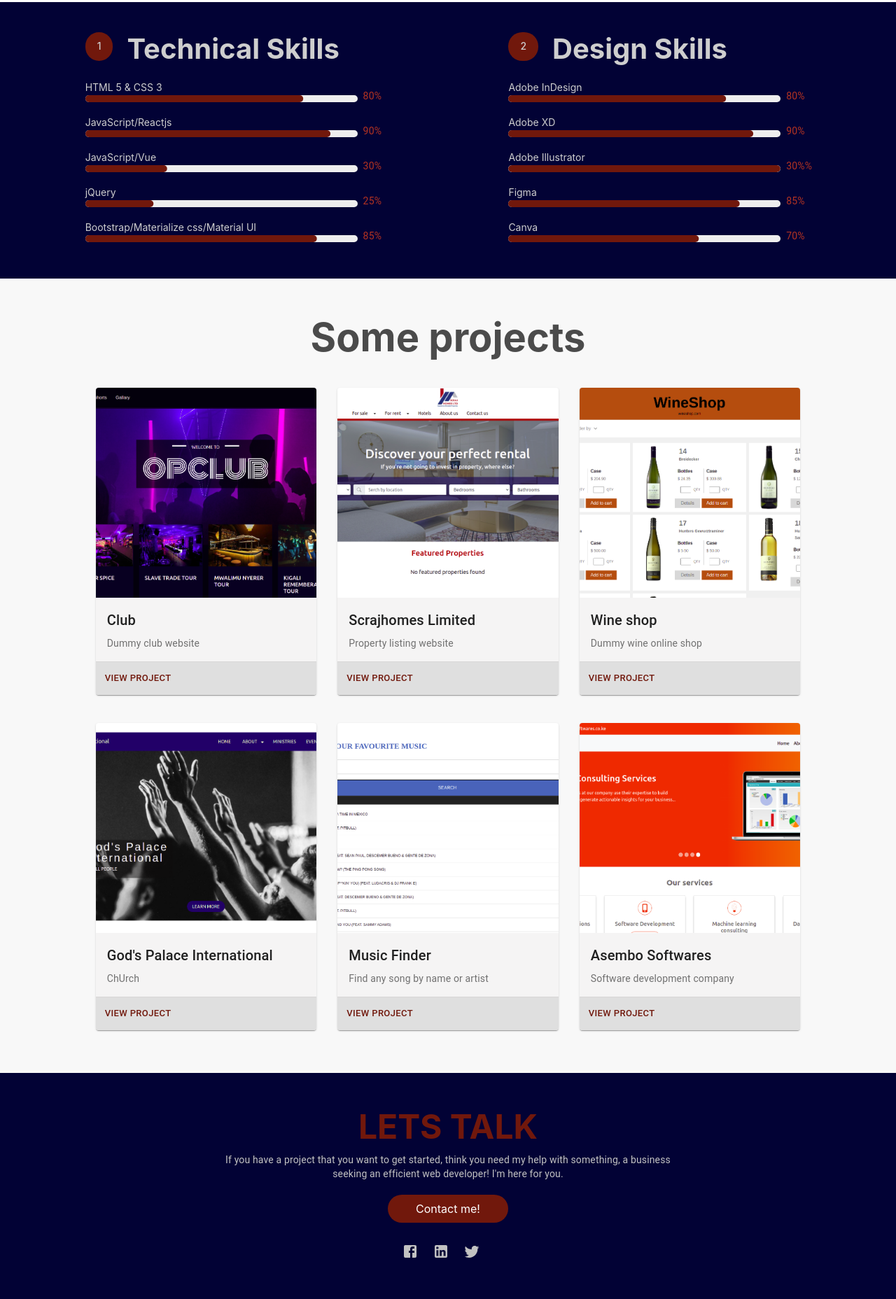
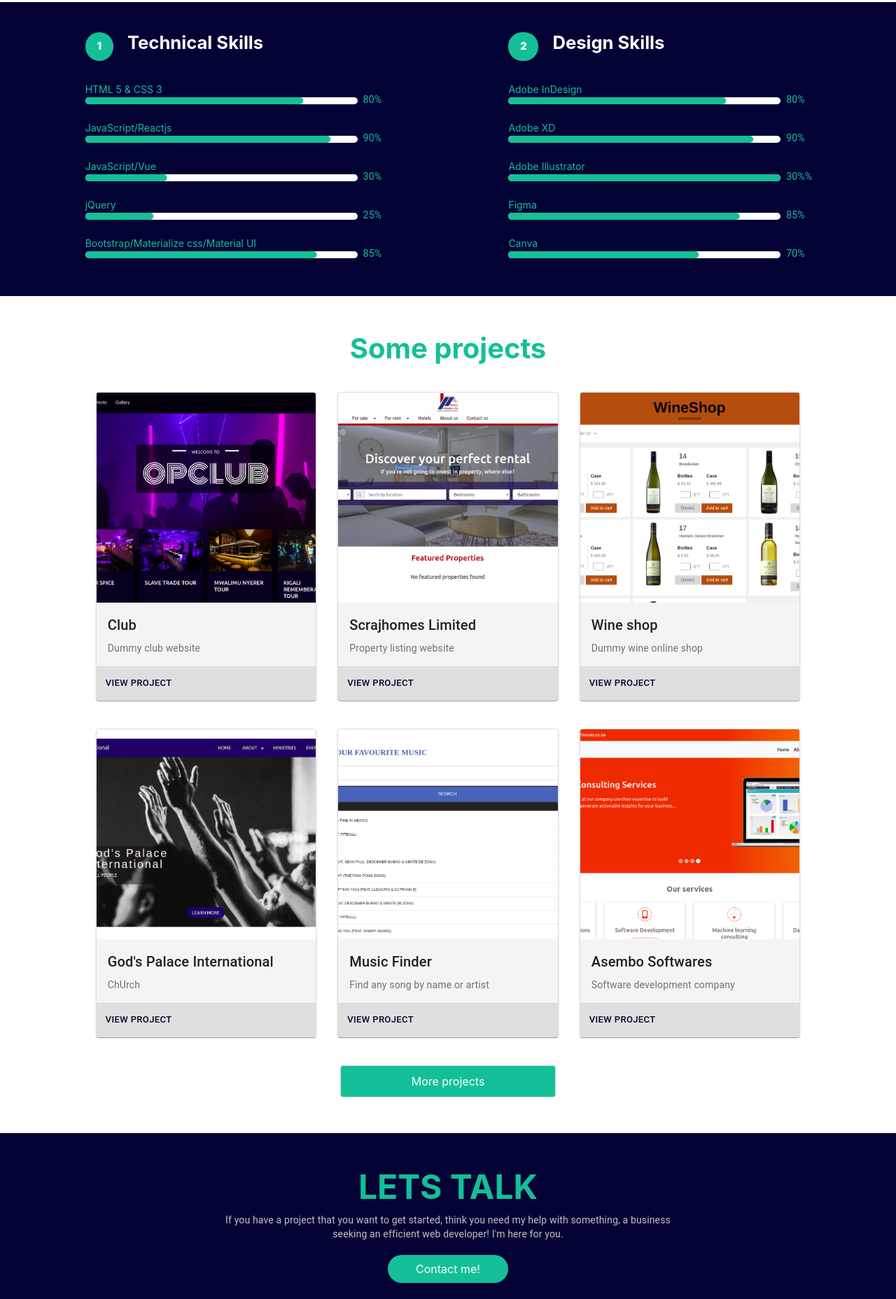
Before and after one commit to anitahkimanthi/portfolio-2, a React app: page / in a window 1280 px wide. Shown: the part 936-2792 px from the top of the page at 70% size. Built offline with nearby package versions, Linux system fonts and the light colour scheme.

Commit message:
changed heading and button colors

```diff
--- a/src/components/styles.js
+++ b/src/components/styles.js
@@ -83,7 +83,7 @@
 
 export const footer = makeStyles(theme => ({
   button: {
-    background: '#71180C',
+    background: '#14bf98',
     color: '#ffffff',
     paddingRight: theme.spacing(5),
     paddingLeft: theme.spacing(5),
@@ -95,7 +95,7 @@
   },
   contactTitle: {
     fontSize: '3rem',
-    color: '#71180C'
+    color: '#14bf98'
   },
   socialmedia: {
     display: 'flex'
@@ -103,10 +103,10 @@
 
   socialItem: {
     marginRight: "20px",
-    color: '#71180C'
+    color: '#14bf98'
   },
   socialIcons: {
-    color: '#c2c2c2'
+    color: '#14bf98'
   }
 }))
 
@@ -168,7 +168,7 @@
       borderRadius: 5,
     },
     colorPrimary: {
-      backgroundColor: theme.palette.grey[theme.palette.type === 'light' ? 200 : 700],
+      backgroundColor: "#ffffff",
     },
     bar: {
       borderRadius: 5,
--- a/src/components/websites.js
+++ b/src/components/websites.js
@@ -16,10 +16,10 @@
 
   return (
     <div className='websites'>
-      <div className='col-md-11 col-xl-10 projects' id="portfolio">
+      <div className='col-md-11 col-xl-10 projects' id='portfolio'>
         <div className='row'>
           <div className='col-12 text-center'>
-            <h3 className="heading">
+            <h3 className='heading'>
               <b>Some projects</b>
             </h3>
           </div>
@@ -65,6 +65,11 @@
               </a>
             </div>
           ))}
+          <div className='col-12 text-center'>
+            <a href='http://github.com/anitahkimanthi'>
+              <button className='more'>More projects</button>
+            </a>
+          </div>
         </div>
       </div>
     </div>
--- a/src/static/css/App.css
+++ b/src/static/css/App.css
@@ -1,3 +1,12 @@
+body {
+  margin: 0;
+  font-family: -apple-system, BlinkMacSystemFont, 'Segoe UI', 'Roboto', 'Oxygen',
+    'Ubuntu', 'Cantarell', 'Fira Sans', 'Droid Sans', 'Helvetica Neue',
+    sans-serif;
+  -webkit-font-smoothing: antialiased;
+  -moz-osx-font-smoothing: grayscale;
+}
+
 .MuiAvatar-img {
   width: auto !important;
   height: auto !important;
@@ -11,10 +20,11 @@
 /* header styles */
 .header a:hover{
 text-decoration: none;
-color : #71180C
+color : #14bf98 !important
 }
 .header a{
-  color : inherit
+  color : inherit;
+  font-weight: 900;
 }
 
 /* banner styles */
@@ -33,30 +43,32 @@
 }
 
 .about h1{
-  color: #4b4b4b
+  color: #14bf98
 }
 .centerColumn{
   background-color: #020235;
-  color: #cecece !important;
+  color: #14bf98 !important;
   padding: 0 0 2% 0;
 }
-.centerColumn p{
-  color: #b43322 !important
+.centerColumn h2{
+  color: #ffffff !important;
 }
+
 .centerColumn span{
   margin-bottom: 10px !important;
 }
 .centerColumn .heading{
   display: flex;
-  font-size: 5vh;
   margin-top: 10%;
 }
 
 .centerColumn .heading .tag{
-  background-color: #71180C;
+  background-color: #14bf98;
   padding: 12px 17px;
   border-radius: 20px;
   margin-right: 20px;
+  color : #ffffff;
+  font-weight: 900;
   font-size: 14px;
 }
 .centerColumn span{
@@ -64,11 +76,13 @@
 }
 
 .centerColumn p{
-  margin-top: 15px;
+  margin-top: 20px;
+  color: #14bf98 !important
+
 }
 /* skills styles */
 .MuiLinearProgress-bar{
-  background-color: #71180C !important;
+  background-color: #14bf98 !important;
 }
 
 /* footer styles */
@@ -86,17 +100,31 @@
 }
 
 .introduction{
-  color: #ffffff;
+  color: #14bf98;
   text-align: center;
 }
 @media only screen  and (max-width: 567px){
   .introduction{
     padding: 30% 0 10% 0;
   }
+  .centerColumn .heading{
+    display: flex;
+    font-size: 5vw;
+    margin-top: 10%;
+  }
+  .centerColumn .heading b{
+    padding: 10px 0;
+
+  }
 }
 @media only screen  and (min-width: 568px){
   .introduction{
     padding: 10rem 0 7rem 0;
+  }
+  .centerColumn .heading{
+    display: flex;
+    font-size: 2vw;
+    margin-top: 10%;
   }
 }
 .introduction h1{
@@ -114,8 +142,8 @@
   margin-top: 20px;
 }
 .projects .heading{
-  font-size: 7vh;
-  color: #4b4b4b
+  font-size: 5vh;
+  color: #14bf98
 }
 .projectCard a:hover{
   text-decoration: none;
@@ -126,7 +154,6 @@
 .websites{
   padding: 4% 0 ;
   width: 100%;
-  background-color: #f8f8f8;
 }
 .cardFooter{
   background-color: #dfdfdf;
@@ -136,13 +163,25 @@
 }
 .cardInfo{
   background-color: #f5f4f4!important;
+  border: 1px solid rgb(224, 224, 224)
 }
 
 .projectCard .cardFooter a:hover{
-  color: #71180C !important;
+  color: #14bf98 !important;
   text-decoration: none;
   background-color: none !important;
 }
 .cardFooter a span{
-  color: #71180C !important
+  color: #020235 !important
 }
+.more{
+  border: 1px solid #dfdfdf;
+  border-radius: 4px;
+  padding :  1% 10%;
+  color : #ffffff;
+  margin-top: 3%;
+  background-color: #14bf98;
+}
+.more:hover{
+  background-color: #020235;
+}
--- a/src/static/css/app.css
+++ /dev/null
@@ -1,8 +0,0 @@
-body {
-  margin: 0;
-  font-family: -apple-system, BlinkMacSystemFont, 'Segoe UI', 'Roboto', 'Oxygen',
-    'Ubuntu', 'Cantarell', 'Fira Sans', 'Droid Sans', 'Helvetica Neue',
-    sans-serif;
-  -webkit-font-smoothing: antialiased;
-  -moz-osx-font-smoothing: grayscale;
-}
```
